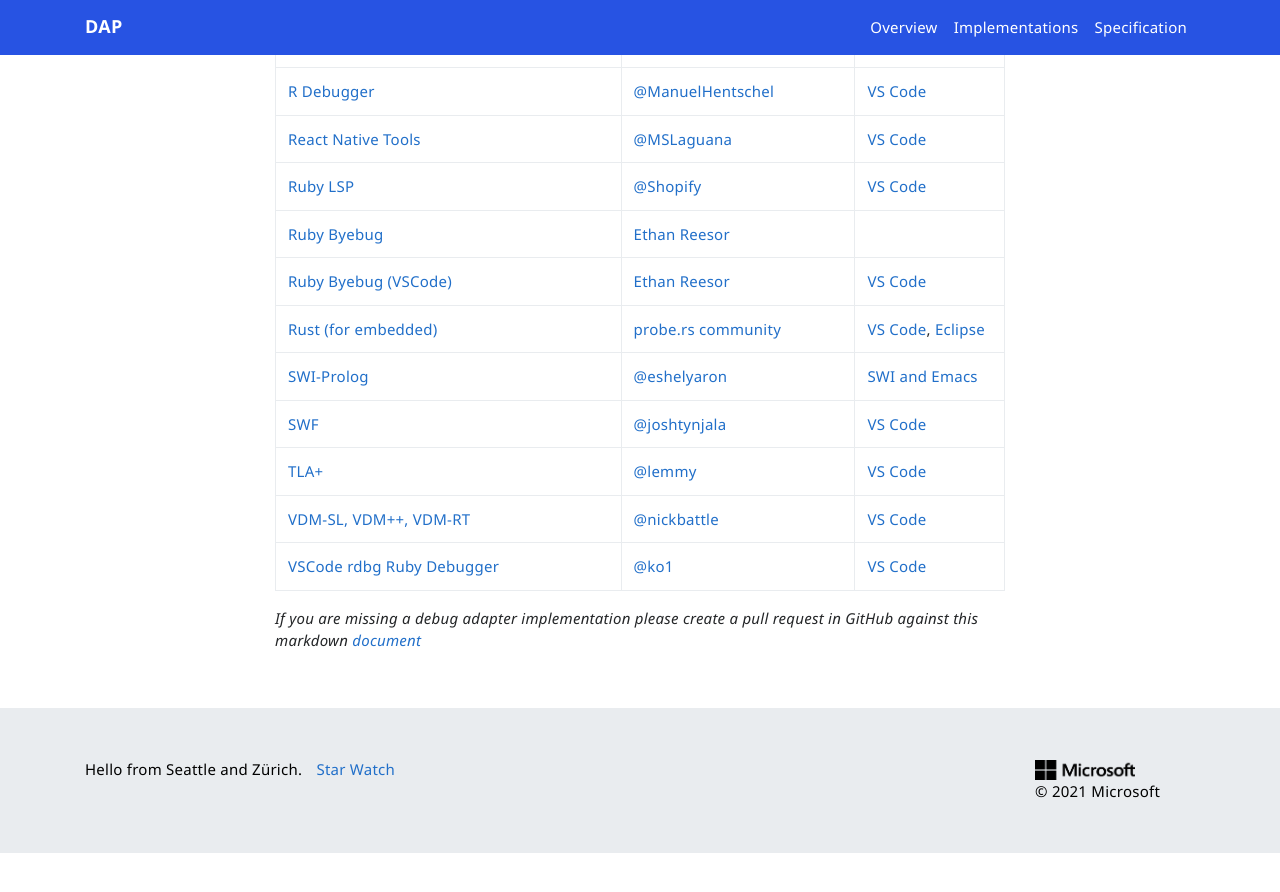
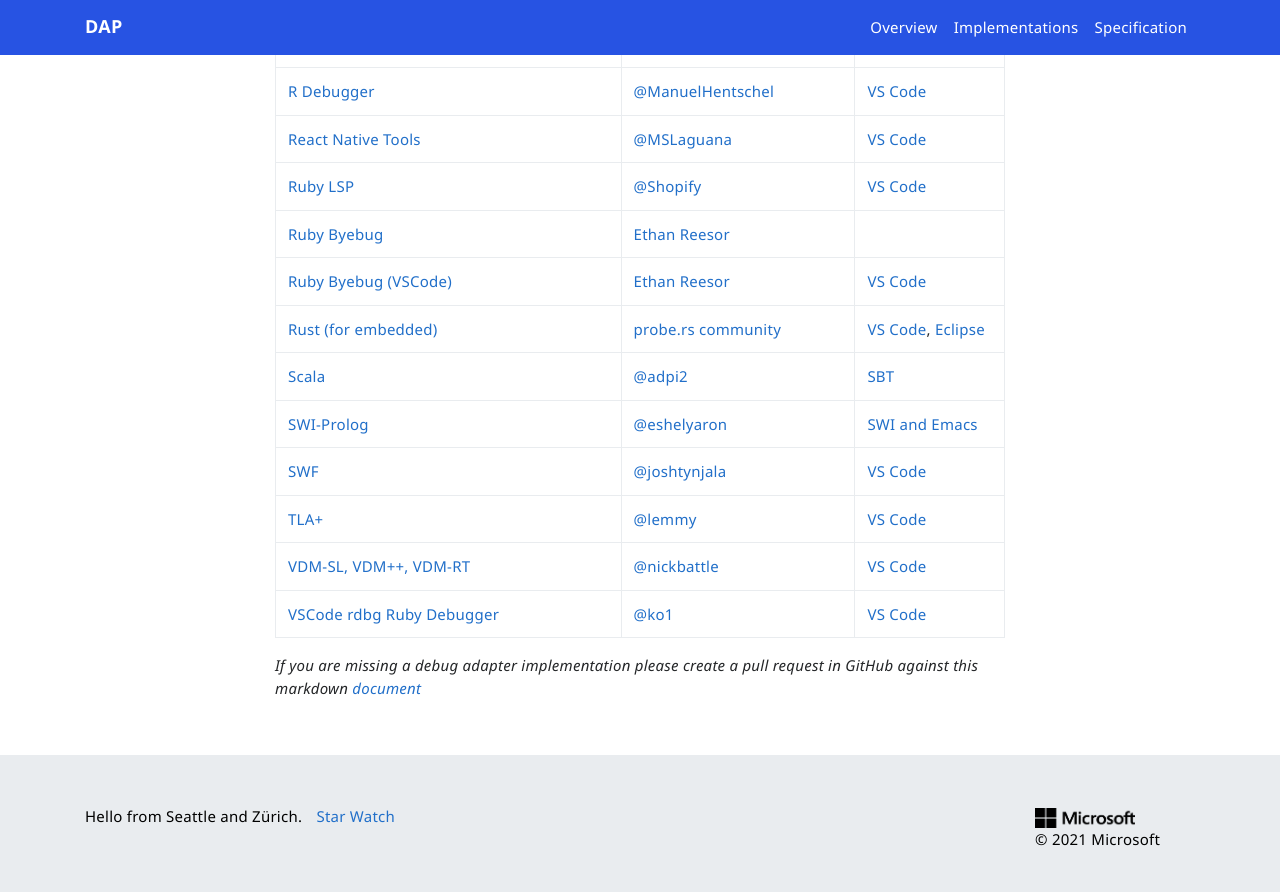
Before and after one commit to microsoft/debug-adapter-protocol, a Jekyll site: the page built from _implementors/adapters.md, in a window 1280 px wide and 900 px high, scrolled down 3147 px. Shown: the top 892 px of the window. Built offline with Jekyll 4.4.1, drawn with Linux system fonts in a browser that asks for light colours; nearby versions of some CDN libraries; comment, search, counter and statistics services are not loaded; before the commit the page ends 4000 px from its top, so only the background shows below that.

Commit message:
Added scala adapter to adapters.md (#395)

```diff
--- a/_implementors/adapters.md
+++ b/_implementors/adapters.md
@@ -74,6 +74,7 @@
 [Ruby Byebug](https://rubygems.org/gems/byebug-dap)|[Ethan Reesor](https://gitlab.com/firelizzard)|
 [Ruby Byebug (VSCode)](https://gitlab.com/firelizzard/vscode-byebug)|[Ethan Reesor](https://gitlab.com/firelizzard)|[VS Code](https://marketplace.visualstudio.com/items?itemName=ethan-reesor.vscode-byebug)
 [Rust (for embedded)](https://github.com/probe-rs/vscode)|[probe.rs community](https://github.com/probe-rs)|[VS Code](https://probe.rs/docs/tools/vscode/), [Eclipse](https://marketplace.eclipse.org/content/eclipse-corrosion-rust-editing-and-debugging)
+[Scala](https://github.com/scalacenter/scala-debug-adapter)|[@adpi2](https://github.com/adpi2)|[SBT](https://index.scala-lang.org/scalacenter/scala-debug-adapter)
 [SWI-Prolog](https://github.com/eshelyaron/debug_adapter)|[@eshelyaron](https://github.com/eshelyaron)|[SWI and Emacs](https://github.com/eshelyaron/debug_adapter#installation)
 [SWF](https://github.com/BowlerHatLLC/vscode-nextgenas)|[@joshtynjala](https://github.com/joshtynjala)|[VS Code](https://marketplace.visualstudio.com/items?itemName=bowlerhatllc.vscode-nextgenas)
 [TLA+](https://github.com/tlaplus/vscode-tlaplus)|[@lemmy](https://github.com/lemmy)|[VS Code](https://marketplace.visualstudio.com/items?itemName=alygin.vscode-tlaplus-nightly)
```
